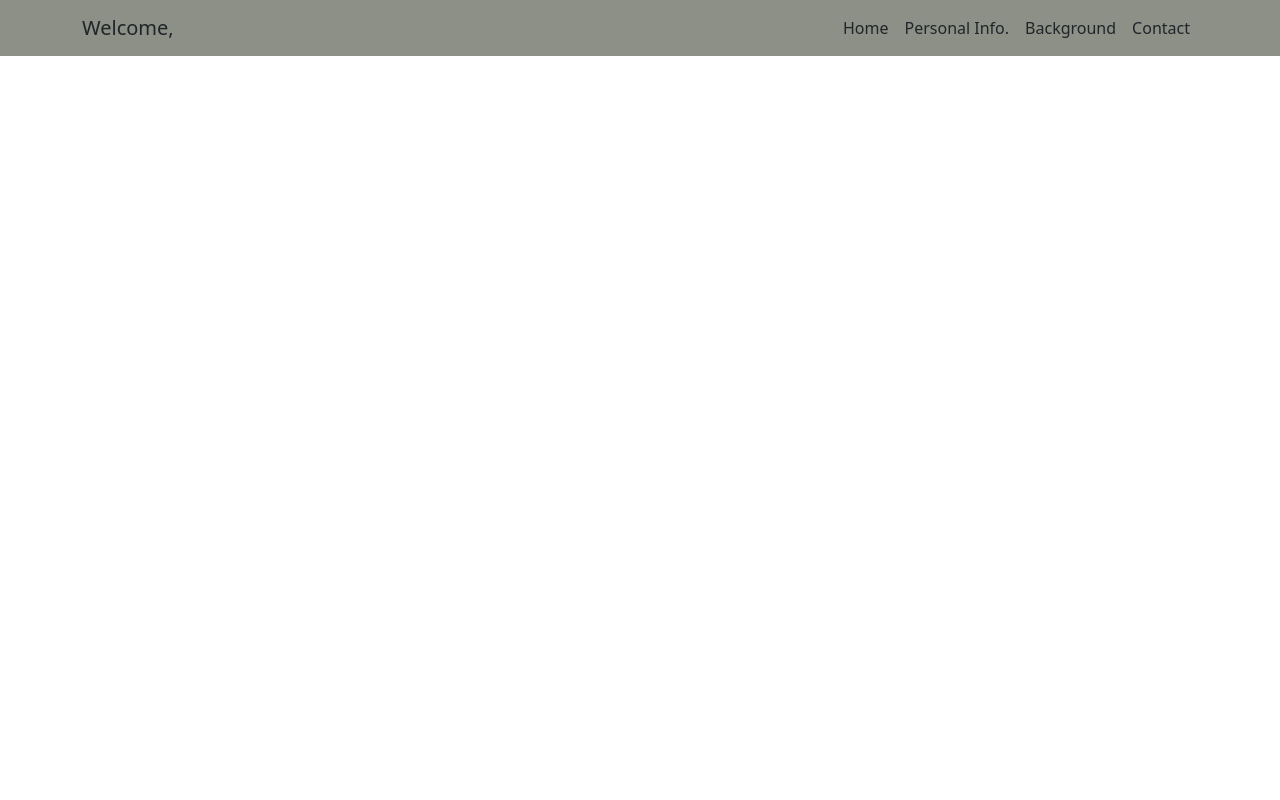
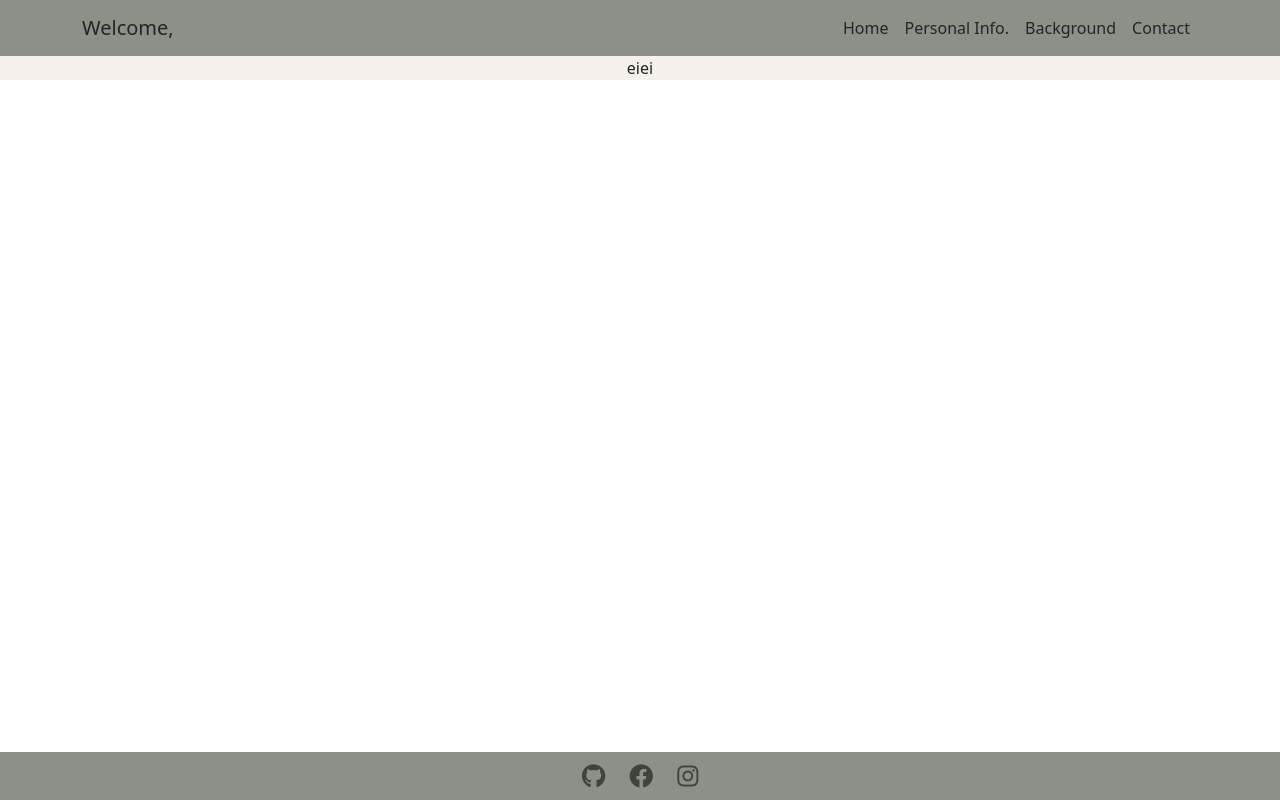
Before and after one commit to jnpat/pattiya, a React (Create React App) app: page / in a window 1280 px wide. Built offline with nearby package versions, Linux system fonts and the light colour scheme.

Commit message:
add footer

```diff
--- a/package.json
+++ b/package.json
@@ -3,6 +3,7 @@
   "version": "0.1.0",
   "private": true,
   "dependencies": {
+    "@material-ui/core": "^4.12.3",
     "@testing-library/jest-dom": "^5.11.4",
     "@testing-library/react": "^11.1.0",
     "@testing-library/user-event": "^12.1.10",
--- a/public/index.html
+++ b/public/index.html
@@ -25,6 +25,7 @@
       Learn how to configure a non-root public URL by running `npm run build`.
     -->
     <title>React App</title>
+    <link rel="stylesheet" href="https://cdnjs.cloudflare.com/ajax/libs/font-awesome/5.15.4/css/all.min.css">
   </head>
   <body>
     <noscript>You need to enable JavaScript to run this app.</noscript>
--- a/src/App.css
+++ b/src/App.css
@@ -1,5 +1,6 @@
 .App {
   text-align: center;
+  background-color: #F5F1EA;
 }
 nav{
   top:0;
@@ -22,3 +23,10 @@ nav .navbar-collapse{
   transition: .6s all ease-in-out;
   height: 0 !important;
 }
+
+.footer{
+  position:absolute;
+  left:0;
+  bottom:0;
+  right:0;
+}
--- a/src/App.js
+++ b/src/App.js
@@ -1,13 +1,17 @@
 import './App.css';
+import "./css/bootstrap.min.css";
+import { BrowserRouter as Router } from 'react-router-dom'
 import Header from './jsx/header';
-import "./css/bootstrap.min.css";
-import { BrowserRouter as Router, Route } from 'react-router-dom'
+import Footer from './jsx/footer';
+import Home from './jsx/home';
 
 function App() {
   return (
     <Router>
       <div className="App">
         <Header />
+        <Home />
+        <Footer />
       </div>
     </Router>
   );
--- /dev/null
+++ b/src/jsx/footer.jsx
@@ -0,0 +1,21 @@
+import React from "react";
+import { IconButton } from '@material-ui/core';
+
+function Footer (){
+
+    return(
+        <div className="footer" style={{ backgroundColor: "#8C9086" }}>
+            <IconButton href="https://www.instagram.com/jnpat_/">
+                <i class="fab fa-github"></i>
+            </IconButton>
+            <IconButton href="https://www.facebook.com/jeanpattiya/">
+                <i class="fab fa-facebook"></i>
+            </IconButton>
+            <IconButton href="https://github.com/jnpat">
+                <i class="fab fa-instagram"></i>
+            </IconButton>
+        </div>
+    );
+}
+
+export default Footer;
--- a/src/jsx/header.jsx
+++ b/src/jsx/header.jsx
@@ -11,11 +11,9 @@ function Header() {
             <div className="container">
                 <Link className="navbar-brand text-dark" to={'/'}>Welcome,</Link>
                 <button className="navbar-toggler border-dark text-dark" onClick={() => setShow(!show)}>
-                    {show ? (<img src={process.env.PUBLIC_URL + "/icons/bars-solid.svg"}
-                        style={{ width: "20px", height: "20px" }}></img>)
+                    {show ? (<i class="fas fa-bars"></i>)
                         :
-                        (<img src={process.env.PUBLIC_URL + "/icons/times-solid.svg"}
-                            style={{ width: "20px", height: "20px" }}></img>)}
+                        (<i class="fas fa-times"></i>)}
                 </button>
                 <div className={show ? "collapse navbar-collapse" : "collapse navbar-collapse active"}>
                     <ul className="navbar-nav ms-auto">
--- /dev/null
+++ b/src/jsx/home.jsx
@@ -0,0 +1,11 @@
+import React from "react";
+
+function Home(){
+    return(
+        <div className="Container">
+            <p>eiei</p>
+        </div>
+    );
+}
+
+export default Home;
```
Also changed, not shown: public/icons/instagram-brands.svg (added), src/index.css (line endings or trailing spaces), 1 other file (tests, documents, lock files or other folders).
